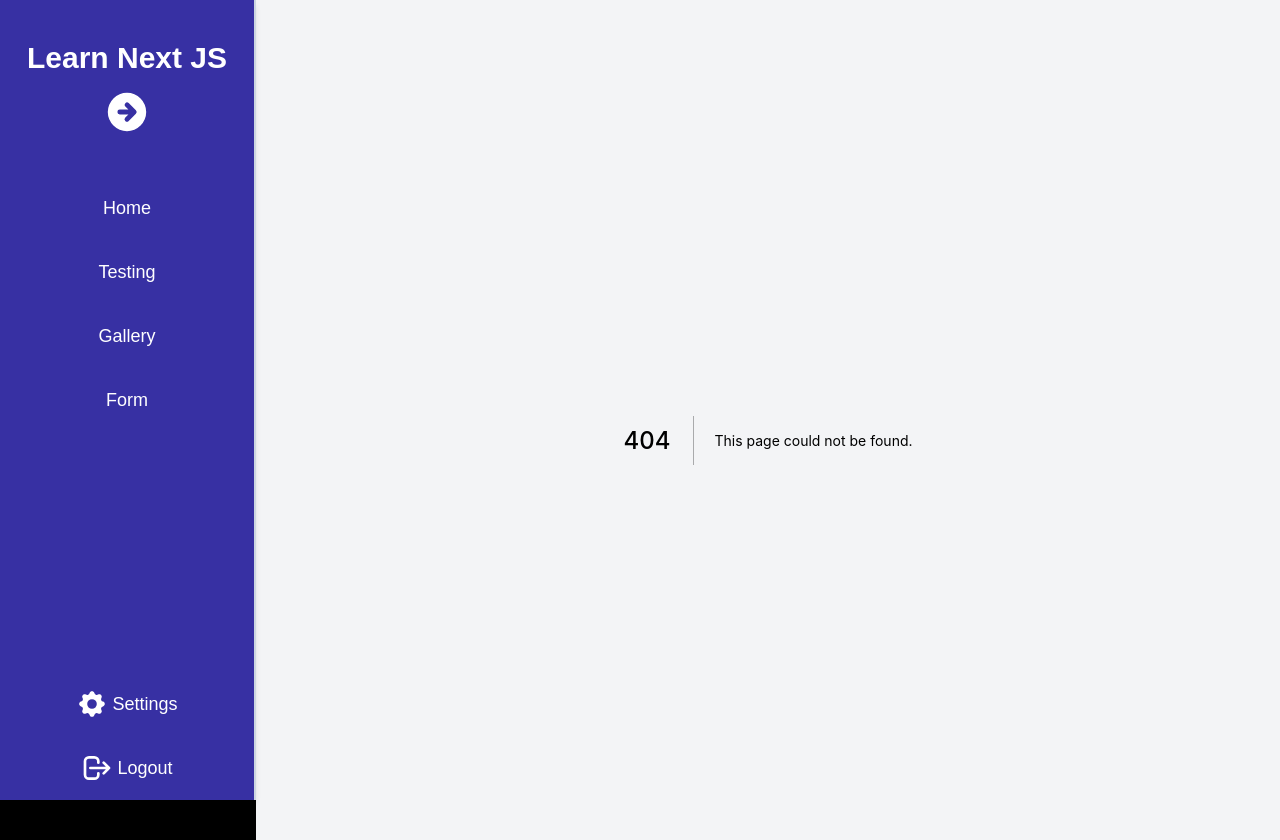
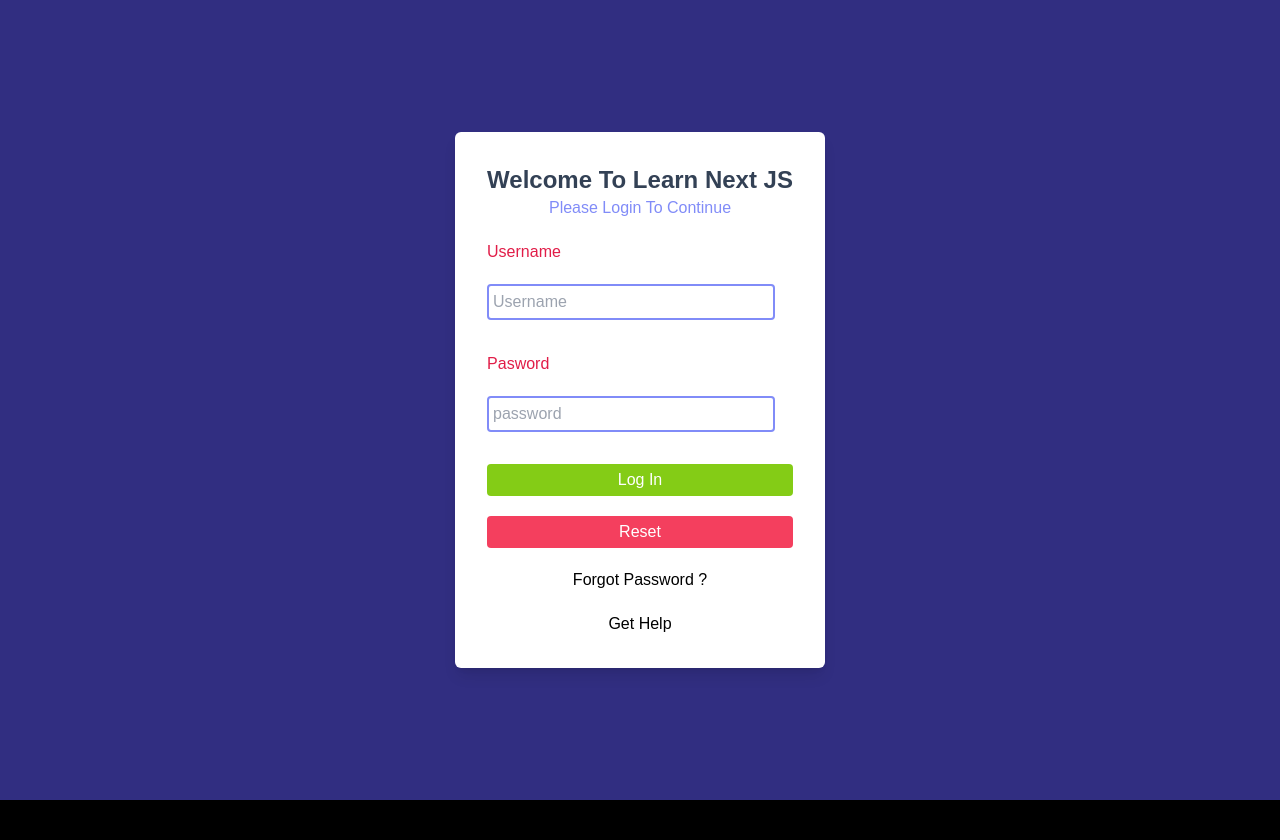
Before and after one commit to Sihkdragon/learn-nextjs, a Next.js app: page /login in a window 1280 px wide. Before the commit this address had no page. After the commit the page ends 800 px from the top, so only its background shows below. Built offline with nearby package versions, Linux system fonts and the light colour scheme.

Commit message:
add table page

```diff
--- a/components/atom/SideMenuBottom.js
+++ b/components/atom/SideMenuBottom.js
@@ -1,10 +1,9 @@
 import Link from "next/link";
 
-const SideMenuBottom = ({ icon, children }) => {
+const SideMenuBottom = ({ icon, children, href }) => {
   return (
-    <Link href={"/logout"}>
+    <Link href={href}>
       <div className="SidebarFooter">
-        {/* <LogoutIcon className="w-8 text-white mr-1" /> */}
         {icon}
         {children}
       </div>
--- a/components/molecules/MenuBottom.js
+++ b/components/molecules/MenuBottom.js
@@ -5,10 +5,16 @@ import SideMenuBottom from "../atom/SideMenuBottom";
 const MenuBottom = () => {
   return (
     <div className="MenuBottom">
-      <SideMenuBottom icon={<CogIcon className="w-8 text-white mr-1" />}>
+      <SideMenuBottom
+        icon={<CogIcon className="w-8 text-white mr-1" />}
+        href="/settings"
+      >
         Settings
       </SideMenuBottom>
-      <SideMenuBottom icon={<LogoutIcon className="w-8 text-white mr-1" />}>
+      <SideMenuBottom
+        icon={<LogoutIcon className="w-8 text-white mr-1" />}
+        href="login"
+      >
         Logout
       </SideMenuBottom>
     </div>
--- a/components/organism/sidebar/sidebar.js
+++ b/components/organism/sidebar/sidebar.js
@@ -19,11 +19,13 @@ export default function sidebar() {
       </div>
 
       <SideMenuLink destination="/">Home</SideMenuLink>
+      <SideMenuLink destination="/dashboard">Dashboard</SideMenuLink>
       <SideMenuLink destination="/test">Testing</SideMenuLink>
       <SideMenuLink destination="/gallery">Gallery</SideMenuLink>
       <SideMenuLink destination="/form">Form</SideMenuLink>
 
       {/* Bottom Thing */}
+
       <MenuBottom />
     </section>
   );
--- a/package.json
+++ b/package.json
@@ -13,7 +13,8 @@
     "next": "12.1.5",
     "react": "18.0.0",
     "react-dom": "18.0.0",
-    "react-hook-form": "^7.30.0"
+    "react-hook-form": "^7.30.0",
+    "react-table": "^7.7.0"
   },
   "devDependencies": {
     "autoprefixer": "^10.4.4",
--- a/pages/_app.js
+++ b/pages/_app.js
@@ -1,6 +1,10 @@
 import Layout from "../components/layout";
 import "../styles/globals.css";
 function MyApp({ Component, pageProps }) {
+  if (Component.getLayout) {
+    return Component.getLayout(<Component {...pageProps} />);
+  }
+
   return (
     <Layout>
       <Component {...pageProps} />
--- /dev/null
+++ b/pages/dashboard/index.js
@@ -0,0 +1,120 @@
+import Header from "../../components/organism/Header";
+import TopItems from "../../components/molecules/TopItems";
+import admin from "../../databases/data";
+import { useTable } from "react-table";
+import { useMemo } from "react";
+const index = () => {
+  const data = useMemo(
+    () => [
+      {
+        col1: "Hello",
+
+        col2: "World",
+      },
+
+      {
+        col1: "react-table",
+
+        col2: "rocks",
+      },
+
+      {
+        col1: "whatever",
+
+        col2: "you want",
+      },
+    ],
+
+    []
+  );
+
+  const columns = useMemo(
+    () => [
+      {
+        Header: "Column 1",
+
+        accessor: "col1", // accessor is the "key" in the data
+      },
+
+      {
+        Header: "Column 2",
+
+        accessor: "col2",
+      },
+    ],
+
+    []
+  );
+
+  const {
+    getTableProps,
+
+    getTableBodyProps,
+
+    headerGroups,
+
+    rows,
+
+    prepareRow,
+  } = useTable({ columns, data });
+
+  return (
+    <>
+      <Header title="Dashboard" />
+      <TopItems bigTitleContent={` ${admin}, Welcome to Dashboard`} />
+      <table {...getTableProps()} style={{ border: "solid 1px blue" }}>
+        <thead>
+          {headerGroups.map((headerGroup) => (
+            <tr {...headerGroup.getHeaderGroupProps()}>
+              {headerGroup.headers.map((column) => (
+                <th
+                  {...column.getHeaderProps()}
+                  style={{
+                    borderBottom: "solid 3px red",
+
+                    background: "aliceblue",
+
+                    color: "black",
+
+                    fontWeight: "bold",
+                  }}
+                >
+                  {column.render("Header")}
+                </th>
+              ))}
+            </tr>
+          ))}
+        </thead>
+
+        <tbody {...getTableBodyProps()}>
+          {rows.map((row) => {
+            prepareRow(row);
+
+            return (
+              <tr {...row.getRowProps()}>
+                {row.cells.map((cell) => {
+                  return (
+                    <td
+                      {...cell.getCellProps()}
+                      style={{
+                        padding: "10px",
+
+                        border: "solid 1px gray",
+
+                        background: "papayawhip",
+                      }}
+                    >
+                      {cell.render("Cell")}
+                    </td>
+                  );
+                })}
+              </tr>
+            );
+          })}
+        </tbody>
+      </table>
+    </>
+  );
+};
+
+export default index;
--- a/pages/form/index.js
+++ b/pages/form/index.js
@@ -21,7 +21,7 @@ const index = () => {
         destination="formvariant"
       />
       <h3 className="text-lg text-indigo-600 my-5">Biodata Form</h3>
-      <div className="grid grid-cols-2">
+      <div className="grid grid-cols-2 gap-x-10">
         <form onSubmit={handleSubmit(onSubmit)}>
           <div className="flex flex-col space-y-2">
             <label htmlFor="nama" className="label-input">
@@ -45,7 +45,7 @@ const index = () => {
               id="email"
               defaultValue=""
               {...register("email", { required: true })}
-              className="input-text mr-2"
+              className="input-text"
               placeholder="example@domain.com"
             />
             {errors.email && (
@@ -59,7 +59,7 @@ const index = () => {
               id="address"
               defaultValue=""
               {...register("address", { required: true })}
-              className="input-text mr-2"
+              className="input-text"
               placeholder="Street Name No. X"
             />
             {errors.address && (
@@ -73,7 +73,7 @@ const index = () => {
               id="phone"
               defaultValue=""
               {...register("phone", { required: true })}
-              className="input-text mr-2"
+              className="input-text"
               placeholder="08xxxxxxxx"
             />
             {errors.phone && (
@@ -87,7 +87,7 @@ const index = () => {
               id="website"
               defaultValue=""
               {...register("website", { required: true })}
-              className="input-text mr-2"
+              className="input-text"
               placeholder="yourwebsite.com"
             />
             {errors.website && (
--- /dev/null
+++ b/pages/login/index.js
@@ -0,0 +1,89 @@
+import { useForm } from "react-hook-form";
+import { useRouter } from "next/router";
+const Login = () => {
+  const router = useRouter();
+  const {
+    register,
+    handleSubmit,
+    watch,
+    formState: { errors },
+  } = useForm();
+
+  const onSubmit = (data) => {
+    if (data.username == "admin" || data.password == "admin") {
+      router.push("/");
+    }
+  };
+  return (
+    <div className="w-full min-h-screen bg-indigo-900 flex justify-center items-center">
+      <section className="max-w-lg rounded-md bg-white max-h-fit p-8 shadow-lg">
+        <h1 className="font-bold text-2xl text-slate-700 text-center">
+          Welcome To Learn Next JS
+        </h1>
+        <p className="text-md text-center mb-5 text-indigo-400">
+          Please Login To Continue
+        </p>
+
+        {/* Username */}
+        <form
+          onSubmit={handleSubmit(onSubmit)}
+          className="flex flex-col gap-y-5"
+        >
+          <label htmlFor="username" className="label-input">
+            Username
+          </label>
+          <div className="input-group">
+            <input
+              id="username"
+              defaultValue=""
+              {...register("username", { required: true })}
+              placeholder="Username"
+              className="input-text-sign"
+            />
+
+            {errors.username && (
+              <span className="error-text-sign">This field is required</span>
+            )}
+          </div>
+
+          {/* Password  */}
+
+          <label htmlFor="password" className="label-input">
+            Pasword
+          </label>
+          <div className="input-group">
+            <input
+              type="password"
+              id="password"
+              defaultValue=""
+              {...register("password", { required: true })}
+              placeholder="password"
+              className="input-text-sign"
+            />
+            {errors.username && (
+              <span className="error-text-sign">This field is required</span>
+            )}
+          </div>
+
+          <input type="submit" value="Log In" className="btn bg-lime-500" />
+          <input type="reset" value="Reset" className="btn bg-rose-500" />
+          <a
+            href="/forgot-password"
+            className="text-center hover:underline hover:text-indigo-300"
+          >
+            Forgot Password ?
+          </a>
+          <span className="text-center  hover:underline hover:text-indigo-300">
+            Get <a href="/login-help"> Help</a>
+          </span>
+        </form>
+      </section>
+    </div>
+  );
+};
+
+export default Login;
+
+Login.getLayout = function PageLayout(page) {
+  return <>{page}</>;
+};
--- a/styles/globals.css
+++ b/styles/globals.css
@@ -18,7 +18,7 @@
     @apply absolute bottom-0;
   }
   .SidebarFooter {
-    @apply flex justify-center items-center text-lg  w-64 h-16 hover:bg-indigo-600 border-r-2 border-slate-300 hover:border-rose-400;
+    @apply flex justify-center items-center text-lg  w-64 h-16 hover:bg-indigo-600 border-r-2 border-slate-300 hover:border-rose-400 cursor-pointer;
   }
   tbody > tr {
     @apply border-t border-t-blue-200  cursor-pointer hover:bg-indigo-200;
@@ -44,17 +44,23 @@
   .btn > .reset {
     @apply bg-rose-600 hover:bg-rose-400;
   }
+  .input-group {
+    @apply flex flex-col h-12;
+  }
   .label-input {
-    @apply text-rose-400;
+    @apply text-rose-600;
   }
   .input-text {
-    @apply max-w-sm border-2 rounded p-1 border-indigo-400 outline-none text-indigo-800;
+    @apply max-w-full border-2 rounded p-1 border-indigo-400 outline-none text-indigo-800;
   }
-  .error-text {
-    @apply max-w-sm text-sm bg-red-400 text-white p-1 rounded-sm;
+  .input-text-sign {
+    @apply w-72 border-2 rounded p-1 border-indigo-400 outline-none text-indigo-800;
+  }
+  .error-text-sign {
+    @apply text-xs text-red-500;
   }
   .button-form-group {
-    @apply flex max-w-sm  justify-end  space-x-2;
+    @apply flex w-full  justify-end  space-x-2;
   }
   .output {
     @apply text-indigo-800 p-1 h-8 border-b border-indigo-500 my-2;
```
Also changed, not shown: 1 other file (tests, documents, lock files or other folders).
